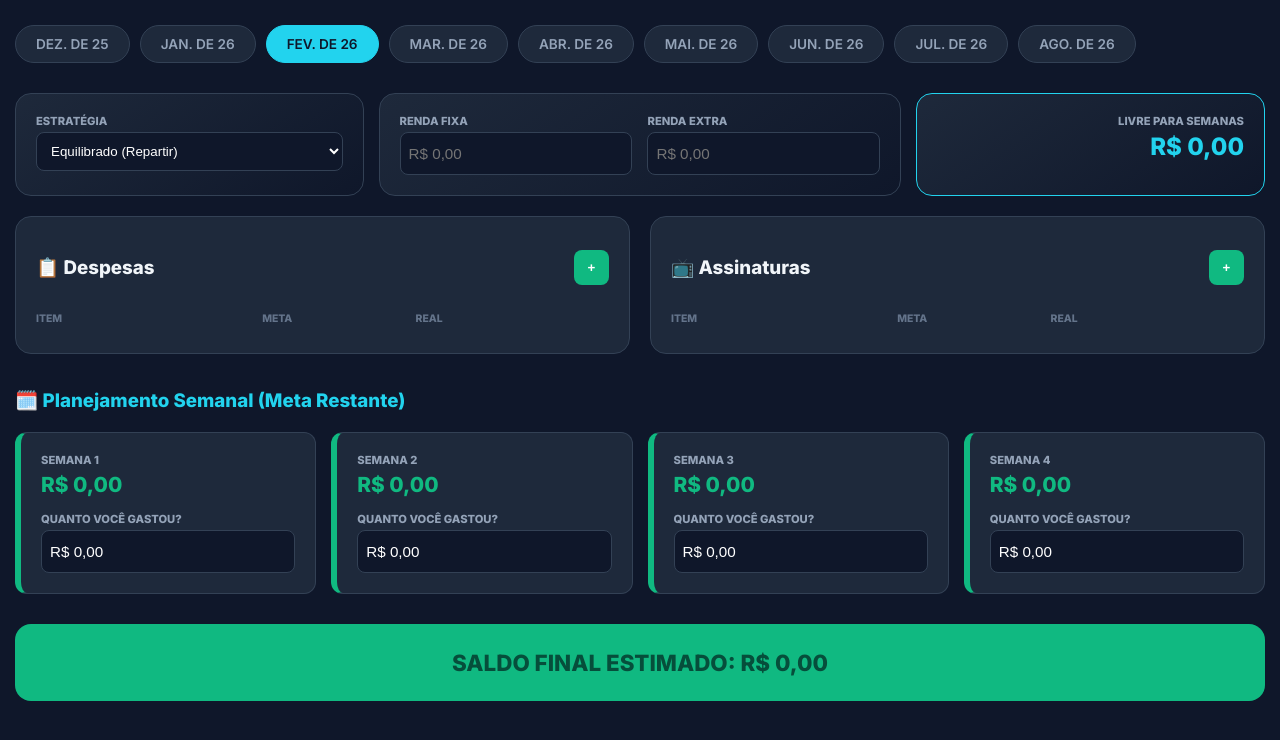
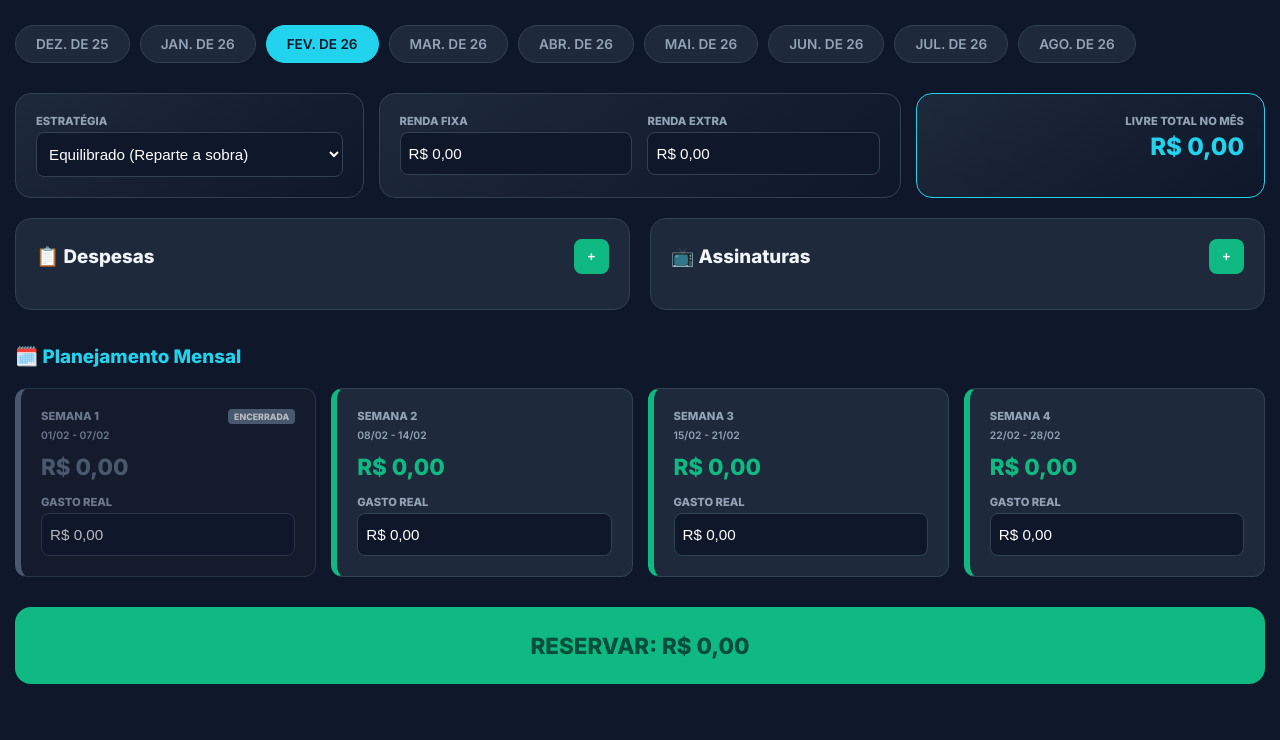
Before and after one commit to Jvsatiro25/Finance-Pro, a plain HTML site: page index.html in a window 1280 px wide. Drawn offline with Linux system fonts and the light colour scheme.

Commit message:
Update index.html

```diff
--- a/index.html
+++ b/index.html
@@ -3,13 +3,13 @@
 <head>
     <meta charset="UTF-8">
     <meta name="viewport" content="width=device-width, initial-scale=1.0">
-    <title>Finance Pro | Real-Time Sync</title>
+    <title>Finance Pro | Smart Timeline</title>
     <link href="https://fonts.googleapis.com/css2?family=Inter:wght@400;600;800&display=swap" rel="stylesheet">
     <style>
         :root {
             --bg: #0f172a; --card-bg: #1e293b; --accent: #22d3ee;
-            --success: #10b981; --danger: #ef4444; --text: #f1f5f9;
-            --border: #334155;
+            --success: #10b981; --danger: #ef4444; --text: #f1f5f9; --border: #334155;
+            --locked: #64748b;
         }
 
         * { box-sizing: border-box; }
@@ -17,7 +17,6 @@
         .container { max-width: 1300px; margin: auto; }
 
         .month-scroller { display: flex; gap: 10px; overflow-x: auto; padding: 10px 0; margin-bottom: 20px; scrollbar-width: none; }
-        .month-scroller::-webkit-scrollbar { display: none; }
         .month-tab { background: var(--card-bg); border: 1px solid var(--border); padding: 10px 20px; border-radius: 50px; cursor: pointer; white-space: nowrap; color: #94a3b8; font-weight: 600; font-size: 0.85rem; }
         .month-tab.active { background: var(--accent); color: var(--bg); border-color: var(--accent); }
 
@@ -29,43 +28,29 @@
 
         .main-layout { display: grid; grid-template-columns: 1fr 1fr; gap: 20px; }
         @media (max-width: 900px) { .main-layout { grid-template-columns: 1fr; } }
-
         .section-card { background: var(--card-bg); border-radius: 16px; padding: 20px; border: 1px solid var(--border); }
-        .card-title { display: flex; justify-content: space-between; align-items: center; margin-bottom: 15px; }
 
         .row { display: grid; grid-template-columns: 1.8fr 1.2fr 1.2fr 40px; gap: 8px; margin-bottom: 8px; align-items: center; }
-        .column-labels { display: grid; grid-template-columns: 1.8fr 1.2fr 1.2fr 40px; gap: 8px; font-size: 0.65rem; color: #64748b; font-weight: 800; text-transform: uppercase; padding-bottom: 8px; }
+        input, select { background: #0f172a; border: 1px solid var(--border); color: white; padding: 12px 8px; border-radius: 8px; width: 100%; font-size: 0.95rem; outline: none; }
 
-        input {
-            background: #0f172a; border: 1px solid var(--border); color: white;
-            padding: 12px 8px; border-radius: 8px; width: 100%; font-size: 0.95rem;
-            outline: none;
-        }
-        input:focus { border-color: var(--accent); }
+        /* Cards Semanais */
+        .weeks-container { display: grid; grid-template-columns: repeat(auto-fill, minmax(250px, 1fr)); gap: 15px; margin-top: 20px; }
+        .week-card { background: var(--card-bg); padding: 20px; border-radius: 12px; border: 1px solid var(--border); border-left: 6px solid var(--success); position: relative; transition: 0.3s; }
 
-        /* Semanas com Barra Lateral Dinâmica */
-        .weeks-container { display: grid; grid-template-columns: repeat(auto-fill, minmax(240px, 1fr)); gap: 15px; margin-top: 20px; }
+        .week-header { display: flex; justify-content: space-between; align-items: flex-start; margin-bottom: 10px; }
+        .week-dates { font-size: 0.65rem; color: #94a3b8; font-weight: 600; }
+        .status-badge { font-size: 0.55rem; padding: 2px 6px; border-radius: 4px; font-weight: 800; display: none; }
 
-        .week-card {
-            background: var(--card-bg);
-            padding: 20px;
-            border-radius: 12px;
-            border: 1px solid var(--border);
-            border-left: 6px solid var(--success); /* Padrão Verde */
-            transition: border-color 0.3s ease;
-        }
+        .week-card.past { opacity: 0.7; border-left-color: var(--locked); background: #161e2d; }
+        .week-card.past .status-badge { display: inline-block; background: var(--locked); color: white; }
+        .week-card.over { border-left-color: var(--danger); }
 
-        /* Classe de erro para borda vermelha */
-        .week-card.over { border-left-color: var(--danger); }
-        .week-card.over .w-meta { color: var(--danger); }
+        .w-meta { font-size: 1.4rem; margin: 5px 0 15px 0; font-weight: 800; color: var(--success); }
+        .savings-bar { margin-top: 30px; background: var(--success); color: #064e3b; padding: 25px; border-radius: 16px; text-align: center; font-weight: 800; font-size: 1.4rem; transition: 0.5s; }
 
+        label { font-size: 0.7rem; color: #94a3b8; text-transform: uppercase; font-weight: 700; display: block; margin-bottom: 4px; }
         .btn-add { background: var(--success); color: white; border: none; width: 35px; height: 35px; border-radius: 8px; cursor: pointer; font-weight: bold; }
-        .btn-del { color: var(--danger); background: none; border: none; cursor: pointer; font-weight: bold; font-size: 1.2rem; }
-
-        .savings-bar { margin-top: 30px; background: var(--success); color: #064e3b; padding: 25px; border-radius: 16px; text-align: center; font-weight: 800; font-size: 1.4rem; }
-        label { font-size: 0.7rem; color: #94a3b8; text-transform: uppercase; font-weight: 700; display: block; margin-bottom: 4px; }
-        h2 { margin: 0; white-space: nowrap; }
-        .w-meta { font-size: 1.3rem; margin: 5px 0 15px 0; font-weight: 800; color: var(--success); transition: color 0.3s; }
+        .btn-del { color: var(--danger); background: none; border: none; cursor: pointer; font-weight: bold; }
     </style>
 </head>
 <body>
@@ -76,43 +61,44 @@
     <div class="top-grid">
         <div class="header-card">
             <label>Estratégia</label>
-            <select id="smart-strategy" onchange="calculate()" style="background:#0f172a; color:white; border:1px solid var(--border); padding:10px; border-radius:8px; width:100%;">
-                <option value="balanced">Equilibrado (Repartir)</option>
-                <option value="reserve">Reserva (Economizar)</option>
+            <select id="smart-strategy" onchange="calculate()">
+                <option value="balanced">Equilibrado (Reparte a sobra)</option>
+                <option value="reserve">Reserva (Sobra vira reserva)</option>
             </select>
         </div>
-
         <div class="header-card">
             <div class="income-group">
                 <div><label>Renda Fixa</label><input type="text" id="income" placeholder="R$ 0,00" oninput="formatAndSave(this)"></div>
                 <div><label>Renda Extra</label><input type="text" id="income-extra" placeholder="R$ 0,00" oninput="formatAndSave(this)"></div>
             </div>
         </div>
-
         <div class="header-card" style="border-color: var(--accent); text-align: right;">
-            <label>Livre para Semanas</label>
-            <h2 id="leftover-val" style="color: var(--accent);">R$ 0,00</h2>
+            <label>Livre Total no Mês</label>
+            <h2 id="leftover-val" style="color: var(--accent); margin:0;">R$ 0,00</h2>
         </div>
     </div>
 
     <div class="main-layout">
         <div class="section-card">
-            <div class="card-title"><h3>📋 Despesas</h3> <button class="btn-add" onclick="addRow('exp-list', '', 'R$ 0,00', 'R$ 0,00', true)">+</button></div>
-            <div class="column-labels"><span>Item</span><span>Meta</span><span>Real</span><span></span></div>
+            <div style="display:flex; justify-content:space-between; align-items:center; margin-bottom:15px">
+                <h3 style="margin:0">📋 Despesas</h3>
+                <button class="btn-add" onclick="addRow('exp-list', '', 'R$ 0,00', 'R$ 0,00', true)">+</button>
+            </div>
             <div id="exp-list"></div>
         </div>
-
         <div class="section-card">
-            <div class="card-title"><h3>📺 Assinaturas</h3> <button class="btn-add" onclick="addRow('sub-list', '', 'R$ 0,00', 'R$ 0,00', true)">+</button></div>
-            <div class="column-labels"><span>Item</span><span>Meta</span><span>Real</span><span></span></div>
+            <div style="display:flex; justify-content:space-between; align-items:center; margin-bottom:15px">
+                <h3 style="margin:0">📺 Assinaturas</h3>
+                <button class="btn-add" onclick="addRow('sub-list', '', 'R$ 0,00', 'R$ 0,00', true)">+</button>
+            </div>
             <div id="sub-list"></div>
         </div>
     </div>
 
-    <h3 style="margin-top: 35px; color: var(--accent);">🗓️ Planejamento Semanal (Meta Restante)</h3>
+    <h3 style="margin-top: 35px; color: var(--accent);">🗓️ Planejamento Mensal</h3>
     <div class="weeks-container" id="weeks-grid"></div>
 
-    <div class="savings-bar" id="savings-box">SALDO FINAL ESTIMADO: R$ 0,00</div>
+    <div class="savings-bar" id="savings-box">RESERVAR: R$ 0,00</div>
 </div>
 
 <script>
@@ -157,12 +143,7 @@
         const container = document.getElementById(containerId);
         const div = document.createElement('div');
         div.className = 'row';
-        div.innerHTML = `
-            <input type="text" placeholder="Item" value="${name}" oninput="calculate()">
-            <input type="text" oninput="formatAndSave(this)" value="${plan}">
-            <input type="text" oninput="formatAndSave(this)" value="${real}">
-            <button class="btn-del" onclick="this.parentElement.remove(); calculate()">✕</button>
-        `;
+        div.innerHTML = `<input type="text" value="${name}" placeholder="Item"><input type="text" oninput="formatAndSave(this)" value="${plan}"><input type="text" oninput="formatAndSave(this)" value="${real}"><button class="btn-del" onclick="this.parentElement.remove(); calculate()">✕</button>`;
         container.appendChild(div);
         if(isManual) calculate();
     }
@@ -170,52 +151,82 @@
     function calculate() {
         const income = document.getElementById('income').value;
         const incomeExtra = document.getElementById('income-extra').value;
-        const exp = Array.from(document.querySelectorAll('#exp-list .row')).map(r => ({n: r.children[0].value, p: r.children[1].value, r: r.children[2].value}));
-        const sub = Array.from(document.querySelectorAll('#sub-list .row')).map(r => ({n: r.children[0].value, p: r.children[1].value, r: r.children[2].value}));
+        const expRows = Array.from(document.querySelectorAll('#exp-list .row'));
+        const subRows = Array.from(document.querySelectorAll('#sub-list .row'));
         const strategy = document.getElementById('smart-strategy').value;
         const weekInputs = document.querySelectorAll('.w-spent');
-        const weeksValues = Array.from(weekInputs).map(i => i.value);
 
-        db[currentSelectedMonth] = { income, incomeExtra, exp, sub, weeks: weeksValues, strategy };
+        const exp = expRows.map(r => ({n: r.children[0].value, p: r.children[1].value, r: r.children[2].value}));
+        const sub = subRows.map(r => ({n: r.children[0].value, p: r.children[1].value, r: r.children[2].value}));
+        db[currentSelectedMonth] = { income, incomeExtra, exp, sub, weeks: Array.from(weekInputs).map(i => i.value), strategy };
         localStorage.setItem('finance_pro_autosave', JSON.stringify(db));
 
         const totalInc = parseValue(income) + parseValue(incomeExtra);
         let totalFixoReal = 0;
         exp.concat(sub).forEach(item => totalFixoReal += parseValue(item.r));
-        const leftover = totalInc - totalFixoReal;
-        document.getElementById('leftover-val').innerText = formatter.format(leftover);
 
-        let remBudget = leftover;
-        weekInputs.forEach((input, index) => {
+        const leftoverTotal = totalInc - totalFixoReal;
+        document.getElementById('leftover-val').innerText = formatter.format(leftoverTotal);
+
+        const today = new Date();
+        today.setHours(0,0,0,0);
+
+        let poolRestante = leftoverTotal;
+        let semanasAtivasCount = 0;
+        let gastoTotalSemanas = 0;
+
+        // Contagem prévia
+        weekInputs.forEach(input => {
+            const endDate = new Date(input.dataset.end);
+            const isPast = today > endDate;
             const gasto = parseValue(input.value);
-            // Calcula a meta original daquela semana
-            let metaBase = strategy === 'balanced' ? remBudget / (weekInputs.length - index) : leftover / weekInputs.length;
-            if (metaBase < 0) metaBase = 0;
+            gastoTotalSemanas += gasto;
+            if (isPast) {
+                poolRestante -= gasto; // Já foi gasto, remove do que sobra para o futuro
+            } else {
+                semanasAtivasCount++;
+            }
+        });
 
-            // Valor decrescente (Meta original - o que já gastei)
-            let metaRestante = metaBase - gasto;
+        const metaPadrao = leftoverTotal / (weekInputs.length || 1);
 
-            const metaDisplay = input.parentElement.querySelector('.w-meta');
-            metaDisplay.innerText = formatter.format(metaRestante);
+        weekInputs.forEach((input) => {
+            const card = input.parentElement;
+            const endDate = new Date(input.dataset.end);
+            const isPast = today > endDate;
+            const gasto = parseValue(input.value);
+            const metaDisplay = card.querySelector('.w-meta');
 
-            // Lógica visual de cores
-            const card = input.parentElement;
-            if (metaRestante < 0) {
-                card.classList.add('over');
+            if (isPast) {
+                card.classList.add('past');
+                metaDisplay.innerText = formatter.format(0);
+                metaDisplay.style.color = "var(--locked)";
             } else {
-                card.classList.remove('over');
+                card.classList.remove('past');
+                let metaSugerida = strategy === 'balanced' ? (poolRestante / semanasAtivasCount) : metaPadrao;
+                if (metaSugerida < 0) metaSugerida = 0;
+
+                let metaRestante = metaSugerida - gasto;
+                metaDisplay.innerText = formatter.format(metaRestante);
+
+                card.classList.toggle('over', metaRestante < 0);
+                metaDisplay.style.color = metaRestante < 0 ? "var(--danger)" : "var(--success)";
+
+                poolRestante -= gasto;
+                semanasAtivasCount--;
             }
+        });
 
-            remBudget -= gasto;
-        });
-        document.getElementById('savings-box').innerText = "SALDO FINAL ESTIMADO: " + formatter.format(remBudget);
+        const saldoFinal = leftoverTotal - gastoTotalSemanas;
+        const box = document.getElementById('savings-box');
+        box.innerText = "RESERVAR: " + formatter.format(saldoFinal);
+        box.style.background = saldoFinal < 0 ? "var(--danger)" : "var(--success)";
     }
 
     function loadMonthData() {
         const data = db[currentSelectedMonth];
         document.getElementById('exp-list').innerHTML = '';
         document.getElementById('sub-list').innerHTML = '';
-
         if (data) {
             document.getElementById('income').value = data.income || 'R$ 0,00';
             document.getElementById('income-extra').value = data.incomeExtra || 'R$ 0,00';
@@ -224,34 +235,43 @@
             data.sub.forEach(s => addRow('sub-list', s.n, s.p, s.r));
             renderWeeks(currentSelectedMonth, data.weeks);
         } else {
-            const keys = Object.keys(db).sort();
-            const prevKey = keys.filter(k => k < currentSelectedMonth).pop();
-            const prevData = db[prevKey];
-            if (prevData) {
-                document.getElementById('income').value = prevData.income;
-                prevData.exp.forEach(e => addRow('exp-list', e.n, e.r, 'R$ 0,00'));
-                prevData.sub.forEach(s => addRow('sub-list', s.n, s.r, 'R$ 0,00'));
-            }
+            document.getElementById('income').value = 'R$ 0,00';
+            document.getElementById('income-extra').value = 'R$ 0,00';
             renderWeeks(currentSelectedMonth);
         }
         calculate();
     }
 
     function renderWeeks(monthStr, savedWeeks = []) {
-        const [y, m] = monthStr.split('-');
-        const lastDay = new Date(y, m, 0).getDate();
-        const firstDay = new Date(y, m - 1, 1).getDay();
-        const numWeeks = Math.ceil((lastDay + firstDay) / 7);
+        const [y, m] = monthStr.split('-').map(Number);
         const grid = document.getElementById('weeks-grid');
         grid.innerHTML = '';
-        for (let i = 0; i < numWeeks; i++) {
+        let date = new Date(y, m - 1, 1);
+        let weekNum = 1;
+        while (date.getMonth() === m - 1) {
+            let start = new Date(date);
+            let end = new Date(date);
+            end.setDate(date.getDate() + (6 - date.getDay()));
+            if (end.getMonth() !== m - 1) end = new Date(y, m, 0);
+
+            const startFmt = start.toLocaleDateString('pt-BR', {day:'2-digit', month:'2-digit'});
+            const endFmt = end.toLocaleDateString('pt-BR', {day:'2-digit', month:'2-digit'});
+
             grid.innerHTML += `
                 <div class="week-card">
-                    <label>Semana ${i+1}</label>
+                    <div class="week-header">
+                        <div>
+                            <label style="margin:0">Semana ${weekNum}</label>
+                            <span class="week-dates">${startFmt} - ${endFmt}</span>
+                        </div>
+                        <span class="status-badge">ENCERRADA</span>
+                    </div>
                     <div class="w-meta">R$ 0,00</div>
-                    <label>Quanto você gastou?</label>
-                    <input type="text" class="w-spent" placeholder="R$ 0,00" oninput="formatAndSave(this)" value="${savedWeeks[i] || 'R$ 0,00'}">
+                    <label>Gasto Real</label>
+                    <input type="text" class="w-spent" data-end="${end.toISOString()}" oninput="formatAndSave(this)" value="${savedWeeks[weekNum-1] || 'R$ 0,00'}">
                 </div>`;
+            date.setDate(date.getDate() + (7 - date.getDay()));
+            weekNum++;
         }
     }
 
```
